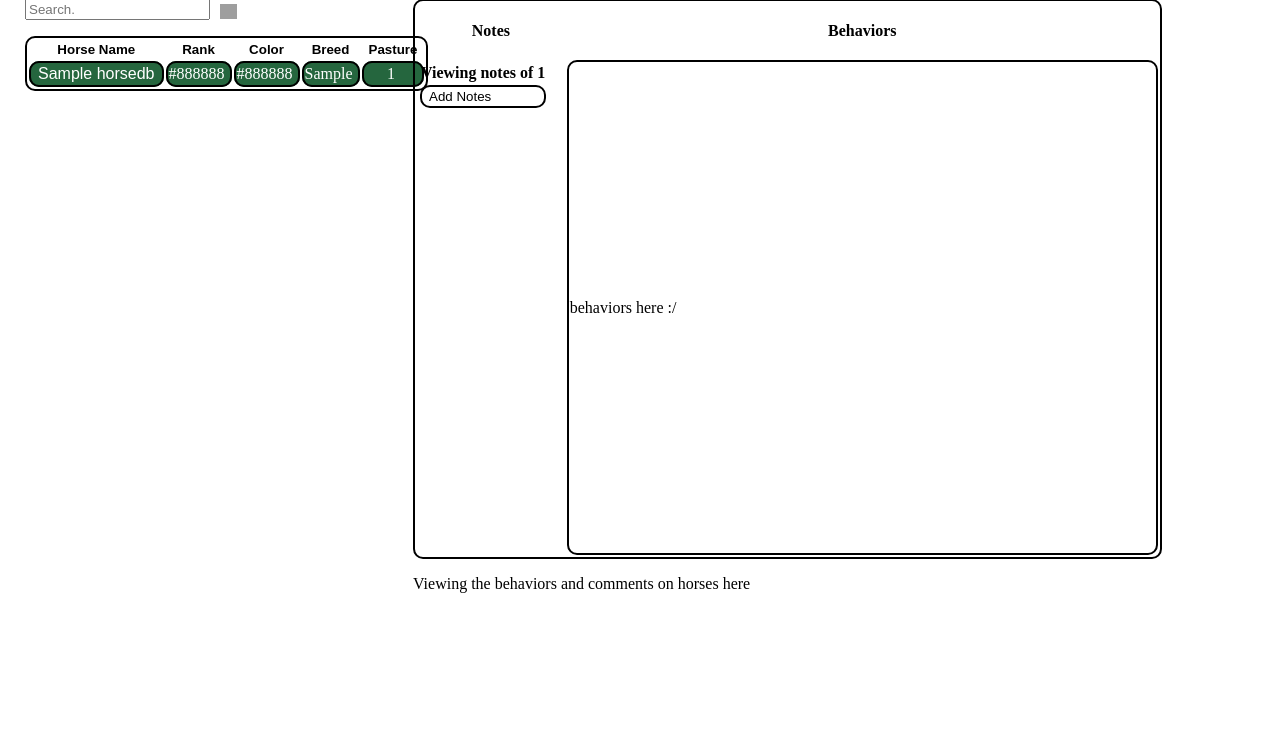
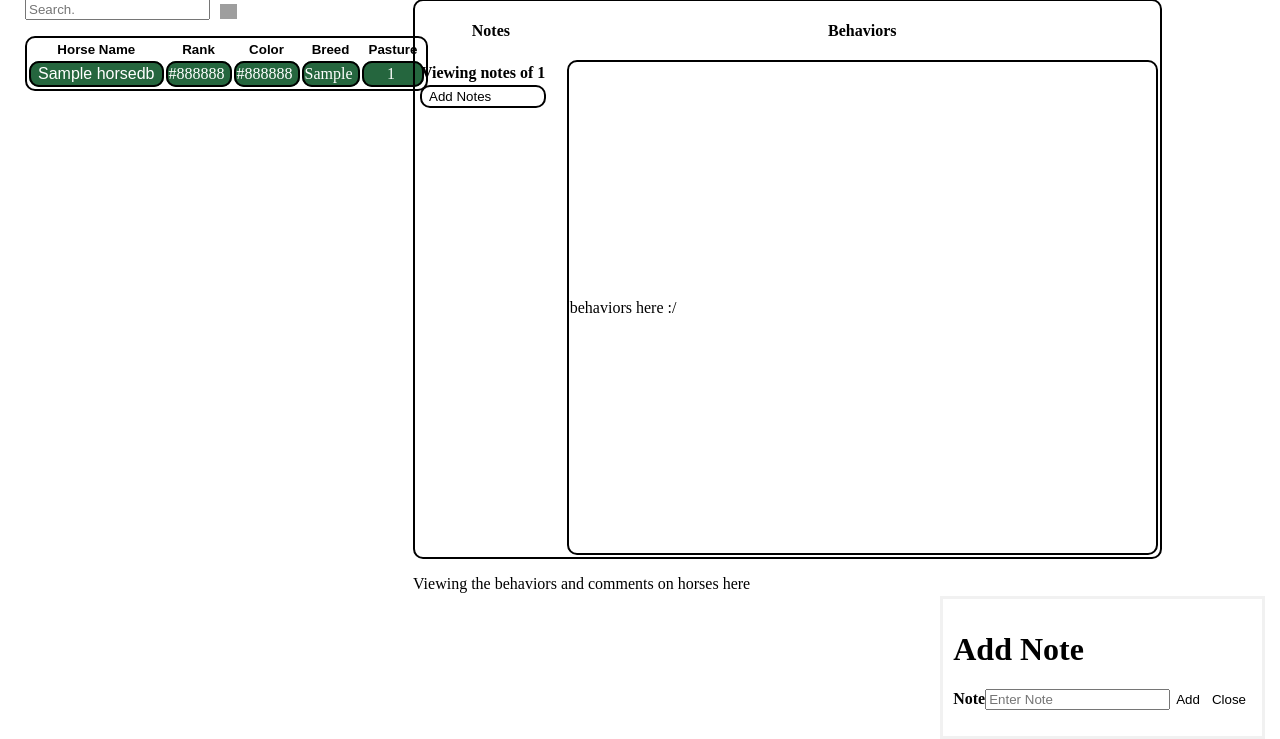
Before and after one commit to skyshane1/horsetrainersystem, a PHP site: page /viewHorse.php in a window 1280 px wide, after a click on "Add Notes". Shown: the part 61-800 px from the top of the page. Run offline with PHP 8.4, Linux system fonts and the light colour scheme; the visitor is signed in with stand-in values (Sample User, id 1); tables that the repository leaves empty hold one stand-in row (values such as "Sample post"); grey boxes are pictures that could not be loaded.

Commit message:
notes sorta works :/

```diff
--- a/viewHorse.php
+++ b/viewHorse.php
@@ -25,16 +25,11 @@ function addNoteToDB($horseName,$note,$date,$time){
     return mysqli_query($con,$qry);
 }
 
-if (isset($_POST['dbnote'])){
-    $dbnote=$_POST['dbnote'];
-    addNoteToDB($dbnote[0],$dbnote[1],$dbnote[2],$dbnote[3]);
-}
 
 ?>
 
 
-<script src="https://ajax.googleapis.com/ajax/libs/jquery/3.6.3/jquery.min.js">
-
+<script>
 
 function addNote(){
     document.getElementById("addNote").style.display="block";
@@ -43,23 +38,6 @@ function addNote(){
 function cancelNote(){
     document.getElementById("addNote").style.display="none";
 }
-
-
-function submitNote(horseName,note){
-    console.log("inside");
-    var today = new Date();
-    var date = today.getFullYear()+'-'+(today.getMonth()+1)+'-'+today.getDate();
-    var time = today.getHours() + ":" + today.getMinutes() + ":" + today.getSeconds();
-    jQuery.ajax({
-        type: "POST",
-        url:window.location.href,
-        data: {dbnote:[horseName,note,date,time]}
-    })
-    //addNoteToDB(horseName,note,date,time);
-    cancelNote();
-    return true;
-}
-
 
 </script>
 
@@ -210,6 +188,15 @@ button {
 
                 }
                 echo '</form>';
+
+
+                if (isset($_POST['note'])){
+                    $note=$_POST['note'];
+                    $date=date("Y-m-d H:i:s");
+                    $time=date("H:i:s");
+                    addNoteToDB($_SESSION['curr_horse'],$note,$date,$time);
+                    $_POST['note']=NULL;
+                }
                 ?>
             </table>
         </div>
@@ -217,13 +204,12 @@ button {
             <!-- Add Note -->
             <div class="form-popup" id="addNote">
                 <?php
-              echo "<form class='form-container'>";
+                echo "<form method='post' action='' class='form-container'>";
                 echo "<h1>Add Note</h1>";
-
                 echo "<label for='Note'><b>Note</b></label>";
                 echo "<input type='text' placeholder='Enter Note' name='note' required>";
-                echo "<button type='button' class='btn' onclick='submitNote(\"".$_SESSION['curr_horse']."\",\"boxer is so good\")'>Add</button>";
-                //echo "<button type='button' class='btn cancel' onclick='cancelNote()'>Close</button>";
+                echo "<button type='submit' class='btn'>Add</button>";
+                echo "<button type='button' class='btn cancel' onclick='cancelNote()'>Close</button>";
                 ?>
               </form>
             </div>
```
